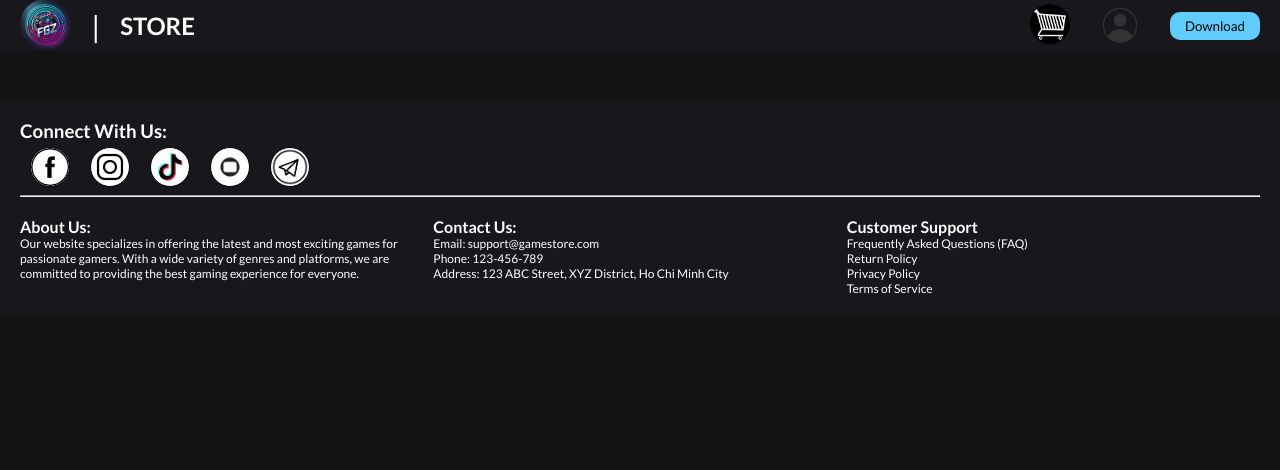
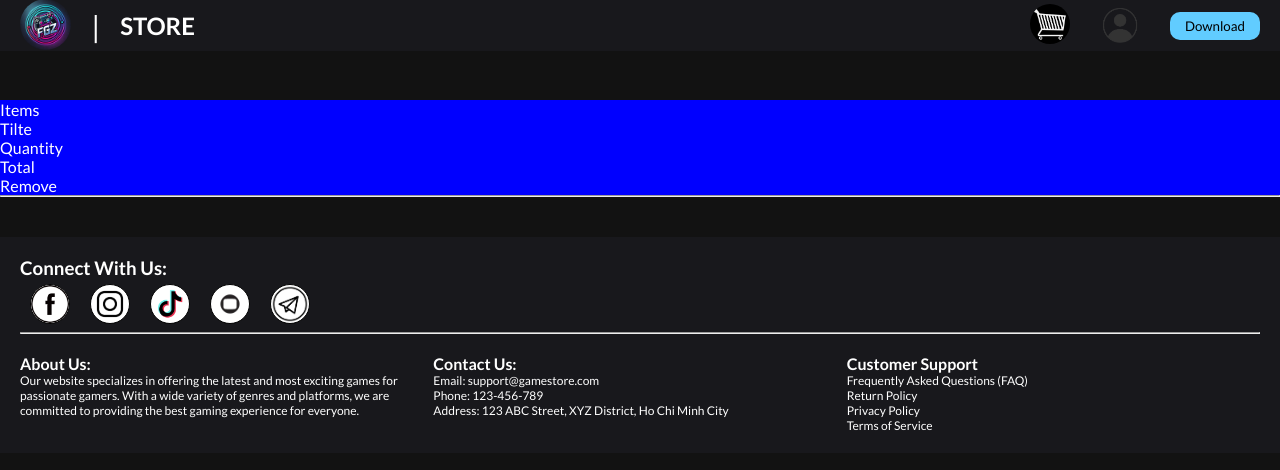
Before and after one commit to PhamHoaiTan/Single-Page, a React (Create React App) app in the folder web-game/: page /cart in a window 1280 px wide. Shown: the top 470 px of the page. Built offline with nearby package versions, Linux system fonts and the light colour scheme.

Commit message:
update cart

```diff
--- a/web-game/package.json
+++ b/web-game/package.json
@@ -9,7 +9,7 @@
     "@testing-library/user-event": "^13.5.0",
     "react": "^18.3.1",
     "react-dom": "^18.3.1",
-    "react-router-dom": "^6.24.0",
+    "react-router-dom": "^6.25.0",
     "react-scripts": "5.0.1",
     "web-vitals": "^2.1.4"
   },
@@ -37,5 +37,4 @@
       "last 1 safari version"
     ]
   }
-
 }
--- a/web-game/src/App.jsx
+++ b/web-game/src/App.jsx
@@ -1,14 +1,15 @@
 // src/App.js
 import React, { useState } from "react";
-import { Routes, Route } from "react-router-dom";
+import { Router, Route, Routes } from "react-router-dom";
 import "./App.css";
 import Home from "./Pages/Home/Home";
 import Catalogue from "./Pages/Catalogues/Catalogue";
 import Navbar from "./components/Navbar/Navbar";
 import Footer from "./components/Footer/Footer";
 import ProductDetail from "./Pages/Details/ProductDetail";
-import AddToCart from "./Pages/Card/AddToCart";
+import AddToCart from "./Pages/Cart/AddToCart";
 import LoginPopup from "./components/LoginPopup/LoginPopup";
+import { StoreContextProvider } from "./StoreContext/StoreContext";
 
 function App() {
   const [showLogin, setShowLogin] = useState(false);
--- a/web-game/src/Pages/Card/AddToCart.jsx
+++ /dev/null
@@ -1,9 +0,0 @@
-import React from 'react'
-import './AddToCart.css'
-const AddToCard = () => {
-  return (
-    <div className='AddToCard'></div>
-  )
-}
-
-export default AddToCard
--- a/web-game/src/Pages/Card/AddToCart.css
+++ b/web-game/src/Pages/Cart/AddToCart.css
@@ -1,4 +1,4 @@
 .AddToCard{
     margin-top: 100px;
-    background-color: aliceblue;
+    background-color: blue;
 }
--- /dev/null
+++ b/web-game/src/Pages/Cart/AddToCart.jsx
@@ -0,0 +1,37 @@
+import React, { useContext, useEffect } from 'react'
+import './AddToCart.css'
+import { StoreContext } from '../../StoreContext/StoreContext';
+const AddToCard = () => {
+  const {cartItems,games, setCartItems }= useContext(StoreContext);
+  console.log(cartItems)
+  return (
+    <div className='AddToCard'>
+      <div className="cart-items">
+        <div className="cart-items-title">
+          <p>Items</p>
+          <p>Tilte</p>
+          <p>Quantity</p>
+          <p>Total</p>
+          <p>Remove</p>
+        </div>
+        <hr />
+        {
+          games.map((item, index)=>{
+            if(cartItems[item.id]>0)
+            {
+              return (
+                <div className="cart-items-title cart-items-item">
+                    <img src={item.image} alt="" />
+                    <p>{item.name}</p>
+                    <p>{item.price}</p>
+                </div>
+              )
+            }
+          })
+        }
+      </div>
+    </div>
+  )
+}
+
+export default AddToCard
--- a/web-game/src/Pages/Details/ProductDetail.jsx
+++ b/web-game/src/Pages/Details/ProductDetail.jsx
@@ -50,7 +50,7 @@ function ProductDetail() {
           detailRightid.style.top = '20%';
         }else if(crollY >= topSuggest-nice){
           detailRightid.style.position = 'absolute';
-          detailRightid.style.top = `${topSuggest-nice-100}px`;
+          detailRightid.style.top = `${topSuggest-nice}px`;
         }
         else{
           detailRightid.style.position = 'absolute';
--- a/web-game/src/StoreContext/StoreContext.jsx
+++ b/web-game/src/StoreContext/StoreContext.jsx
@@ -1,4 +1,4 @@
-import { createContext} from "react";
+import { createContext, useEffect, useState} from "react";
 import { games } from "../assets/games/game";
 import freegame from "../assets/games/freegame";
 import { gamesdiscount } from "../assets/games/gamesdiscount";
@@ -7,10 +7,27 @@ export const StoreContext = createContext(null);
 export const StoreContextProvider = (props) =>{
 
 
+    const [cartItems, setCartItems] = useState({});
+
+    const addToCard = (itemID) =>{
+        if(!cartItems[itemID]){
+            setCartItems((prev)=>({...prev,[itemID]:1}))
+        }
+    }
+    const removeFormCart = (itemID) =>{
+        setCartItems((prev)=>({...prev,[itemID]:prev[itemID]-1}))
+    }
+    useEffect(()=>{
+        console.log(cartItems)
+    },[cartItems])
     const contextValue = {
             games,
             freegame,
-            gamesdiscount
+            cartItems,
+            setCartItems,
+            addToCard,
+            removeFormCart
+
     }
     return  (<StoreContext.Provider value={contextValue}>
         {props.children}
--- a/web-game/src/components/GameItem/GameItem.jsx
+++ b/web-game/src/components/GameItem/GameItem.jsx
@@ -1,6 +1,7 @@
-import React, { useState } from "react";
+import React, { useContext, useState } from "react";
 import { Link } from "react-router-dom";
 import { assets } from "../../assets/assets";
+import { StoreContext } from "../../StoreContext/StoreContext";
 
 const GameItem = ({
   id,
@@ -13,7 +14,7 @@ const GameItem = ({
   developer,
   publisher,
 }) => {
-  const [itemCount,setItemCount] = useState(0);
+ const {cartItems, setCartItems, addToCard, removeFormCart}= useContext(StoreContext);
   return (
     <div className="game-trending">
       <div className="games">
@@ -21,8 +22,8 @@ const GameItem = ({
                 <div key={id} className="game">
                 <div className="game-img">
                 <div className="add-icon">
-                {!itemCount?<img src={assets.plus} onClick={()=>setItemCount(prev=>prev+1)} alt=""/>
-                  :<img src={assets.tick} alt='' onClick={()=>setItemCount(pre=>pre-1)}/>
+                {!cartItems[id]?<img src={assets.plus} onClick={()=>addToCard(id)} alt=""/>
+                  :<img src={assets.tick} alt='' onClick={()=>removeFormCart(id)}/>
                 }</div>
                   <Link to={`/product/${id}`}>
                 <img src={image} alt={name} />
--- a/web-game/src/components/Navbar/Navbar.jsx
+++ b/web-game/src/components/Navbar/Navbar.jsx
@@ -13,7 +13,7 @@ function Navbar({setShowLogin}) {
       <a href="/"><h2>STORE</h2></a>
     </div>
     <div className='nav-right'>
-      <a href="/cart"><img src={assets.cart} alt="" className='cart'/></a>
+      <Link  to="/cart"><img src={assets.cart} alt="" className='cart'/></Link>
       <img src={assets.account} alt="" className='account-img' onClick={()=>setShowLogin(true)} />
       <button className='bt-download'>Download</button>
     </div>
--- a/web-game/src/components/Suggestions/Suggestions.css
+++ b/web-game/src/components/Suggestions/Suggestions.css
@@ -27,7 +27,7 @@
     color: #FFF;
   }
   .Suggestions{
-    margin-top: 150px;
+    margin-top: 200px;
   }
   @media screen and (max-width:600px) {
     .suggested-game{
--- a/web-game/src/index.js
+++ b/web-game/src/index.js
@@ -8,13 +8,11 @@ import { StoreContextProvider } from './StoreContext/StoreContext';
 
 const root = ReactDOM.createRoot(document.getElementById('root'));
 root.render(
-  <React.StrictMode>
     <StoreContextProvider>
     <BrowserRouter>
     <App />
     </BrowserRouter>
     </StoreContextProvider>
-  </React.StrictMode>
 );
 
 // If you want to start measuring performance in your app, pass a function
```
Also changed, not shown: 1 other file (tests, documents, lock files or other folders). Lines whose indentation alone changed are shown as unchanged.
